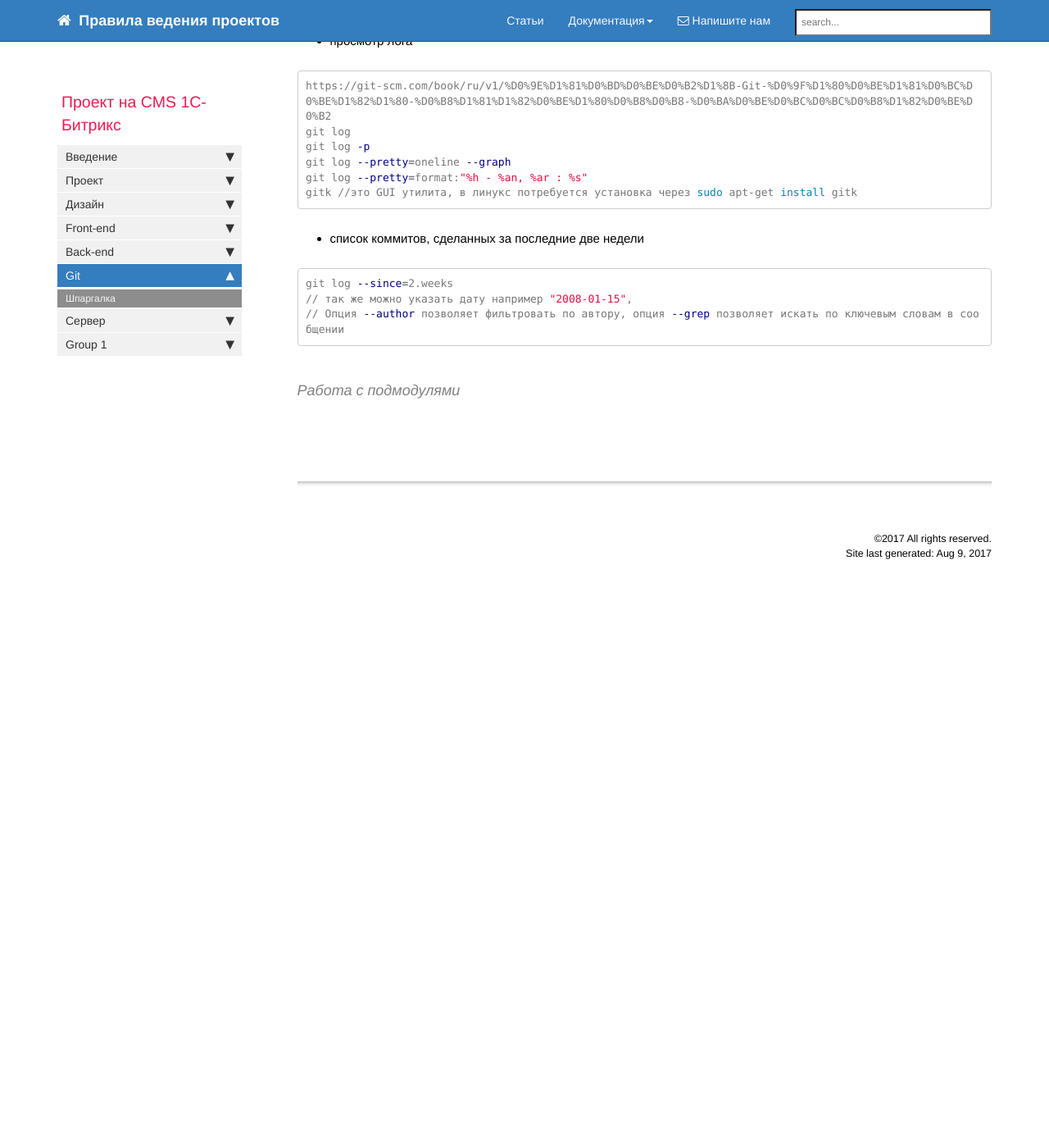
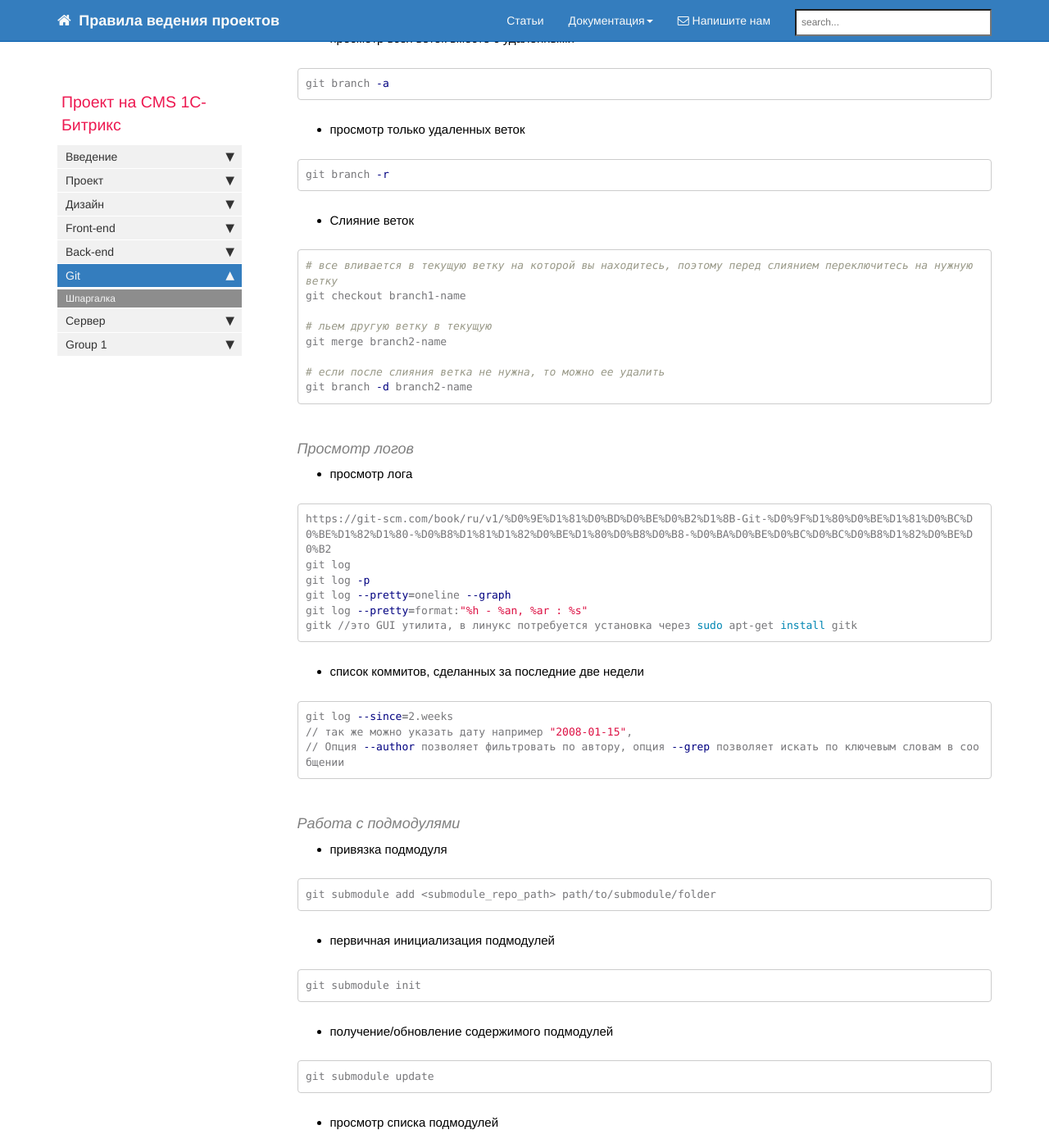
Before and after one commit to gdecider/gdecider.github.io, a Jekyll site: the page built from pages/bx/bx_git-shpora.md, in a window 1280 px wide and 1400 px high, scrolled down 5515 px. Shown: the whole window at 82% size. Built offline with Jekyll 4.4.1, drawn with Linux system fonts in a browser that asks for light colours; nearby versions of some CDN libraries; comment, search, counter and statistics services are not loaded; before the commit the page ends 6249 px from its top, so only the background shows below that; some of the changed text lies outside the part shown.

Commit message:
Update bx_git-shpora.md

````diff
--- a/pages/bx/bx_git-shpora.md
+++ b/pages/bx/bx_git-shpora.md
@@ -293,6 +299,12 @@
 git checkout -b new-branch
 ```
 
+* удаление ветки
+
+```bash
+git branch -d branch-name
+```
+
 * просмотр веток
 
 ```bash
@@ -309,6 +321,19 @@
 
 ```bash
 git branch -r
+```
+
+* Слияние веток
+
+```bash
+# все вливается в текущую ветку на которой вы находитесь, поэтому перед слиянием переключитесь на нужную ветку
+git checkout branch1-name
+
+# льем другую ветку в текущую
+git merge branch2-name
+
+# если после слияния ветка не нужна, то можно ее удалить
+git branch -d branch2-name
 ```
 
 #### Просмотр логов
@@ -333,3 +358,27 @@
 ```
 
 #### Работа с подмодулями
+
+* привязка подмодуля
+
+```bash
+git submodule add <submodule_repo_path> path/to/submodule/folder
+```
+
+* первичная инициализация подмодулей
+
+```bash
+git submodule init
+```
+
+* получение/обновление содержимого подмодулей
+
+```bash
+git submodule update
+```
+
+* просмотр списка подмодулей
+
+```bash
+git submodule status
+```
````
Also changed, not shown: other parts of pages/bx/bx_git-shpora.md (+6 -0 lines).
